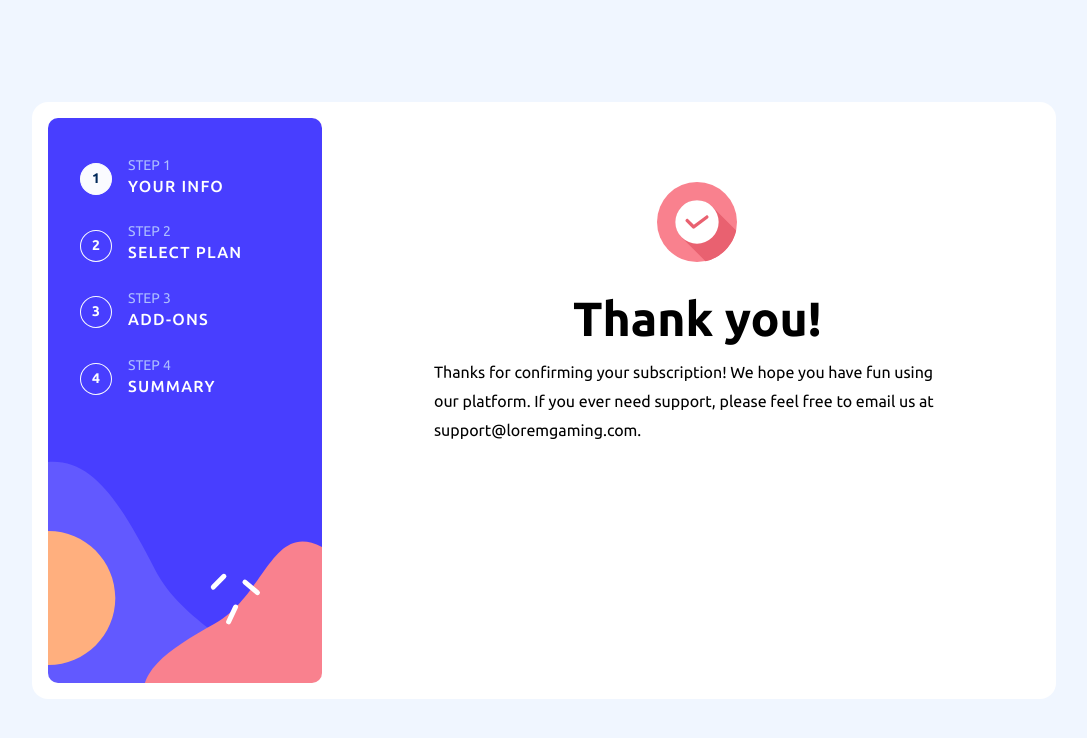
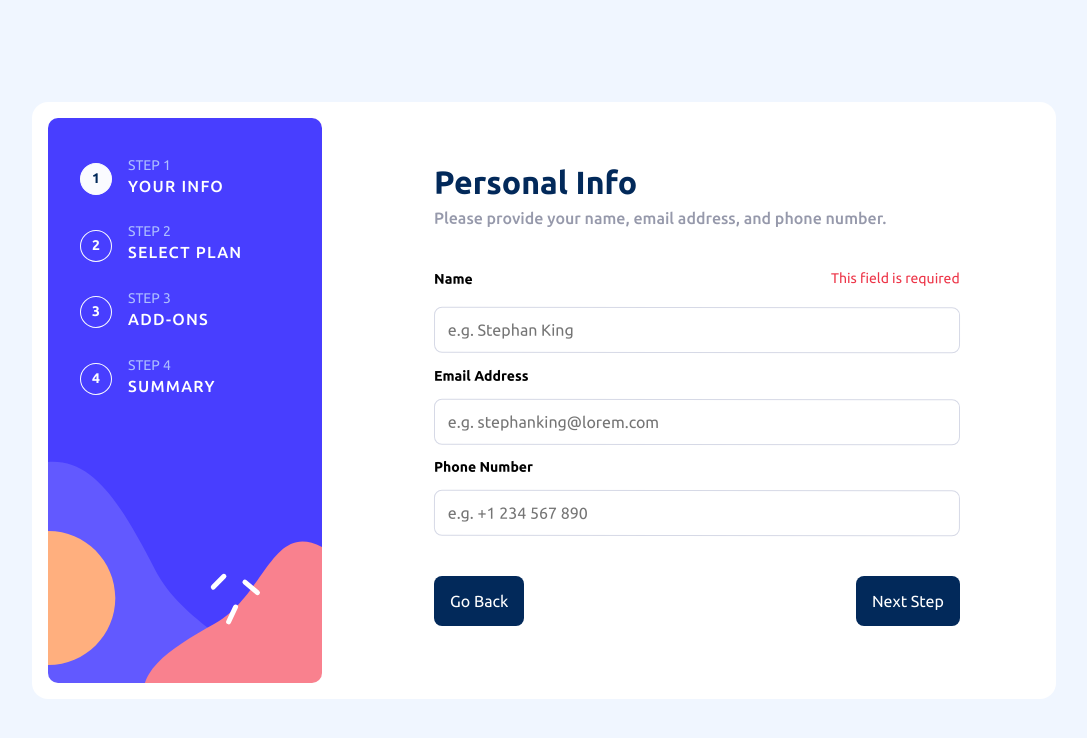
Before and after one commit to tripkmin/multiform, a React (Create React App) app: page / in a window 1280 px wide. Shown: the top 738 px of the page, without its empty margins (96-1183 px from the left). Built offline with nearby package versions, Linux system fonts and the light colour scheme.

Commit message:
feat: Connect MultiForm and Step1 component using useReducer

```diff
--- a/src/components/MultiForm.tsx
+++ b/src/components/MultiForm.tsx
@@ -1,4 +1,4 @@
-import { useState } from 'react';
+import { ChangeEvent, useReducer, useState } from 'react';
 import styled from 'styled-components';
 import { size, theme } from 'styles/constants';
 import SideBar from './SideBar';
@@ -8,39 +8,86 @@ import Step3 from './Step3';
 import Step4 from './Step4';
 import StepComplete from './StepComplete';
 
+const CHANGE_NAME = 'CHANGE_NAME' as const;
+const CHANGE_EMAIL = 'CHANGE_EMAIL' as const;
+const CHANGE_PHONE = 'CHANGE_PHONE' as const;
+
+export const changeName = (str: string) => ({
+  type: CHANGE_NAME,
+  payload: str,
+});
+
+export const changeEmail = (str: string) => ({
+  type: CHANGE_EMAIL,
+  payload: str,
+});
+
+export const changePhone = (str: string) => ({
+  type: CHANGE_PHONE,
+  payload: str,
+});
+
+type FormAction =
+  | ReturnType<typeof changeName>
+  | ReturnType<typeof changeEmail>
+  | ReturnType<typeof changePhone>;
+
+const initialState = {
+  currentStep: 1,
+  name: '',
+  email: '',
+  phone: '',
+  plan: '',
+  planDuration: '',
+  addOns: [] as string[],
+};
+
+type FormState = typeof initialState;
+
+function formReducer(state: FormState = initialState, action: FormAction): FormState {
+  switch (action.type) {
+    case CHANGE_NAME:
+      return { ...state, name: action.payload };
+    case CHANGE_EMAIL:
+      return { ...state, email: action.payload };
+    case CHANGE_PHONE:
+      return { ...state, phone: action.payload };
+    default:
+      return state;
+  }
+}
+
 export default function MultiForm() {
-  /*
-  관리해야 하는 state들
-    {
-      currentStep: number,
-      name: string(3자 이상으로),
-      email: string(정규식으로 체크),
-      phone: string(정규식으로 체크),
-      plan: "arcade" || "advanced" || "pro"
-      planDuration: "monthly" || "Yearly",
-      addOns: ("online" || "storage" || "profile")[]
-    }
-  */
+  const [state, dispatch] = useReducer(formReducer, initialState);
 
-  const [state, setState] = useState({
-    currentStep: 1,
-    name: '',
-    email: '',
-    phone: '',
-    plan: '',
-    planDuration: '',
-    addOns: [],
-  });
+  const nameHandler = (e: ChangeEvent<HTMLInputElement>) => {
+    dispatch({ type: 'CHANGE_NAME', payload: e.target.value });
+  };
+
+  const emailHandler = (e: ChangeEvent<HTMLInputElement>) => {
+    dispatch({ type: 'CHANGE_EMAIL', payload: e.target.value });
+  };
+
+  const phoneHandler = (e: ChangeEvent<HTMLInputElement>) => {
+    dispatch({ type: 'CHANGE_PHONE', payload: e.target.value });
+  };
 
   return (
     <MultiFormBox>
       <SideBar currentStep={state.currentStep} />
       <StepBox>
-        {/* <Step1 /> */}
+        <Step1
+          name={state.name}
+          email={state.email}
+          phone={state.phone}
+          nameHandler={nameHandler}
+          emailHandler={emailHandler}
+          phoneHandler={phoneHandler}
+        />
         {/* <Step2 /> */}
         {/* <Step3 /> */}
         {/* <Step4 /> */}
-        <StepComplete />
+        {/* <StepComplete /> */}
       </StepBox>
     </MultiFormBox>
   );
--- a/src/components/Step1.tsx
+++ b/src/components/Step1.tsx
@@ -1,8 +1,25 @@
 import { phrases } from 'assets/phrases';
+import { ChangeEvent } from 'react';
 import styled from 'styled-components';
 import { theme } from 'styles/constants';
 
-export default function Step1() {
+interface Step1Props {
+  name: string;
+  email: string;
+  phone: string;
+  nameHandler: (e: ChangeEvent<HTMLInputElement>) => void;
+  emailHandler: (e: ChangeEvent<HTMLInputElement>) => void;
+  phoneHandler: (e: ChangeEvent<HTMLInputElement>) => void;
+}
+
+export default function Step1({
+  name,
+  email,
+  phone,
+  nameHandler,
+  emailHandler,
+  phoneHandler,
+}: Step1Props) {
   return (
     <>
       <HeadBox>
@@ -10,12 +27,30 @@ export default function Step1() {
         <SubHead>{phrases.step1.subHead}</SubHead>
       </HeadBox>
       <Form>
-        <label>Name</label>
-        <input type="text" placeholder={phrases.step1.namePlaceHolder}></input>
-        <label>Email Address</label>
-        <input type="text" placeholder={phrases.step1.emailPlaceHolder}></input>
-        <label>Phone Number</label>
-        <input type="text" placeholder={phrases.step1.phonePlaceHolder}></input>
+        <LabelBox>
+          <Label>Name</Label>
+          <Warning>This field is required</Warning>
+        </LabelBox>
+        <input
+          onChange={nameHandler}
+          value={name}
+          type="text"
+          placeholder={phrases.step1.namePlaceHolder}
+        ></input>
+        <Label>Email Address</Label>
+        <input
+          type="text"
+          value={email}
+          onChange={emailHandler}
+          placeholder={phrases.step1.emailPlaceHolder}
+        ></input>
+        <Label>Phone Number</Label>
+        <input
+          type="text"
+          value={phone}
+          onChange={phoneHandler}
+          placeholder={phrases.step1.phonePlaceHolder}
+        ></input>
       </Form>
       <ButtonBox>
         <button>Next Step</button>
@@ -49,7 +84,7 @@ const Form = styled.form`
   gap: 1rem;
 
   label {
-    font-size: 0.9rem;
+    font-size: 14px;
     font-weight: 700;
   }
 
@@ -68,6 +103,22 @@ const Form = styled.form`
   }
 `;
 
+const LabelBox = styled.div`
+  display: flex;
+  justify-content: space-between;
+  align-items: center;
+`;
+
+const Label = styled.label`
+  font-size: 14px;
+  font-weight: 700;
+`;
+
+const Warning = styled.p`
+  font-size: 14px;
+  color: ${theme.primary.strawberryRed};
+`;
+
 const ButtonBox = styled.div`
   display: flex;
   flex-direction: row-reverse;
```
